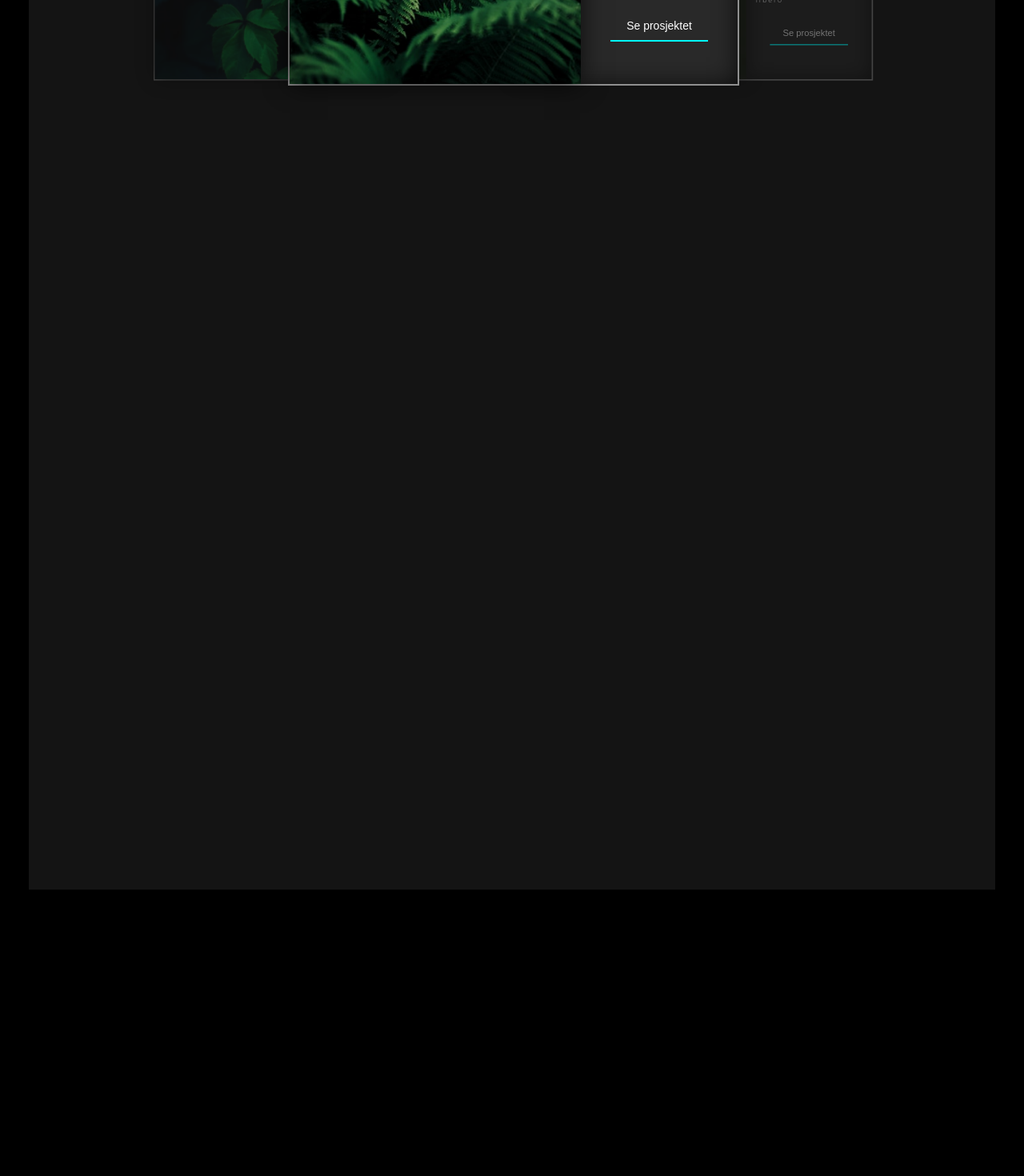
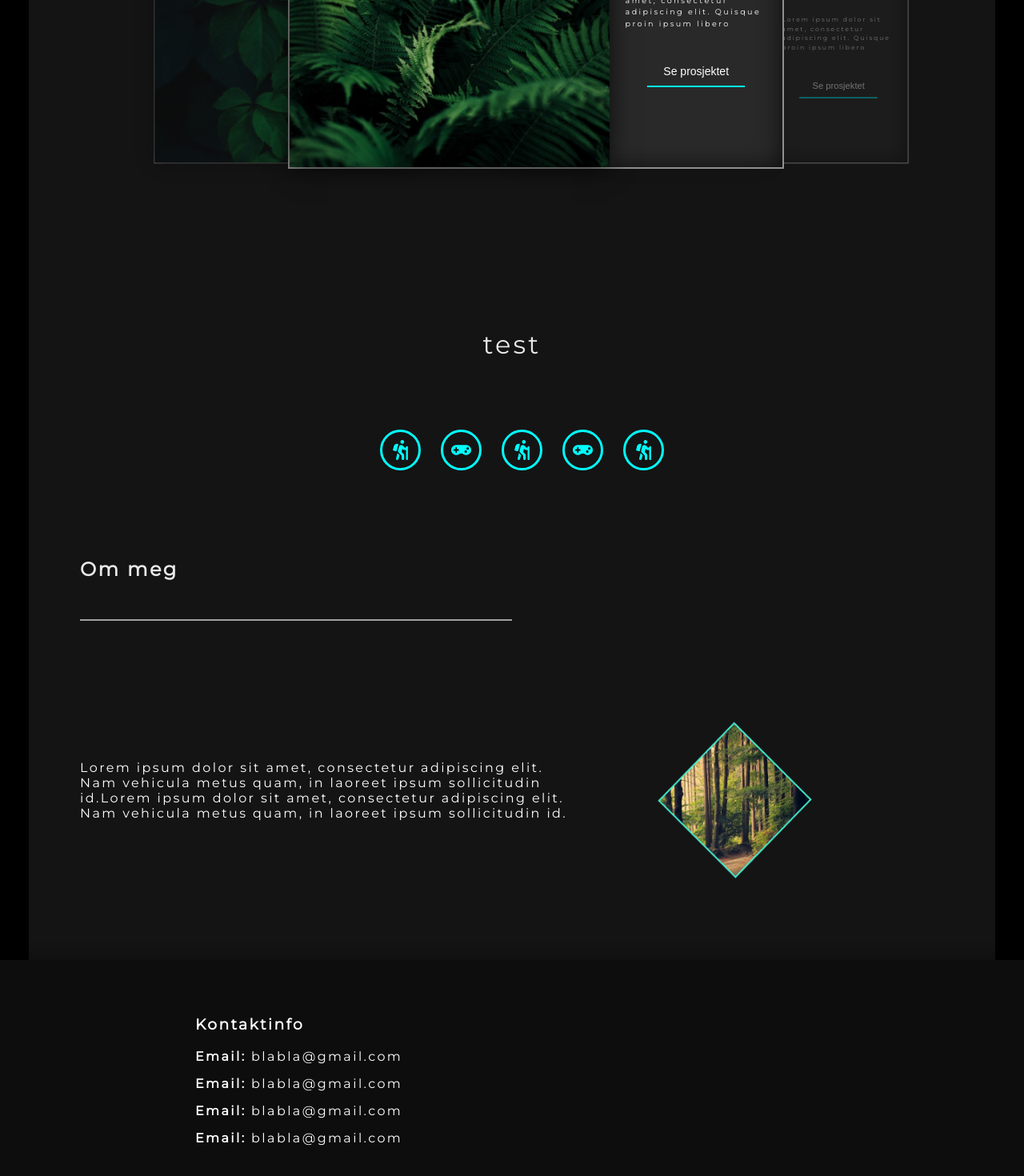
Before and after one commit to Sondre94/Portfolio, a React (Create React App) app: page / in a window 1280 px wide. Shown: the part 888-2358 px from the top of the page at 80% size. Before the commit the page ends 2000 px from the top, so only its background shows below. Built offline with nearby package versions, Linux system fonts and the light colour scheme.

Commit message:
added all sections and basic styling

```diff
--- a/src/App.js
+++ b/src/App.js
@@ -2,13 +2,21 @@ import { MainContent } from "./styles";
 import NavBar from "./components/NavBar";
 import Header from "./components/Header";
 import Projects from "./components/Projects";
+import About from "./components/About";
+import Footer from "./components/Footer";
+import Interesser from "./components/Interesser-section/Interesser";
 
 export default function App() {
   return (
-    <MainContent>
-      <NavBar />
-      <Header />
-      <Projects />
-    </MainContent>
+    <>
+      <MainContent>
+        <NavBar />
+        <Header />
+        <Projects />
+        <Interesser />
+        <About />
+      </MainContent>
+      <Footer />
+    </>
   );
 }
--- /dev/null
+++ b/src/components/About.jsx
@@ -0,0 +1,17 @@
+import { SectionTitleH3, AboutSection } from "../styles";
+import { headerparagraph } from "./textconsts";
+
+export default function About() {
+  return (
+    <>
+      <SectionTitleH3>Om meg</SectionTitleH3>
+      <AboutSection>
+        <p className="about-p">
+          {headerparagraph}
+          {headerparagraph}
+        </p>
+        <img src={require("../images/about.png")} className="about-img" />
+      </AboutSection>
+    </>
+  );
+}
--- /dev/null
+++ b/src/components/Footer.jsx
@@ -0,0 +1,27 @@
+import { StyledFooter } from "../styles";
+
+export default function Footer() {
+  return (
+    <StyledFooter>
+      <div className="text-container">
+        <div className="contact-info">
+          <h3>Kontaktinfo</h3>
+          <ul className="kontaktinfo-list">
+            <li>
+              <strong>Email:</strong> blabla@gmail.com
+            </li>
+            <li>
+              <strong>Email:</strong> blabla@gmail.com
+            </li>
+            <li>
+              <strong>Email:</strong> blabla@gmail.com
+            </li>
+            <li>
+              <strong>Email:</strong> blabla@gmail.com
+            </li>
+          </ul>
+        </div>
+      </div>
+    </StyledFooter>
+  );
+}
--- /dev/null
+++ b/src/components/Interesser-section/Interesser.jsx
@@ -0,0 +1,28 @@
+import "./interesser.css";
+import { InteresserSection } from "../../styles";
+import { FaHiking, FaGamepad } from "react-icons/fa";
+
+export default function Interesser() {
+  return (
+    <InteresserSection>
+      <p>test</p>
+      <div className="BtnSection">
+        <button className="IconBtn">
+          <FaHiking></FaHiking>
+        </button>
+        <button className="IconBtn">
+          <FaGamepad></FaGamepad>
+        </button>{" "}
+        <button className="IconBtn">
+          <FaHiking></FaHiking>
+        </button>
+        <button className="IconBtn">
+          <FaGamepad></FaGamepad>
+        </button>
+        <button className="IconBtn">
+          <FaHiking></FaHiking>
+        </button>
+      </div>
+    </InteresserSection>
+  );
+}
--- /dev/null
+++ b/src/components/Interesser-section/interesser.css
@@ -0,0 +1,22 @@
+.BtnSection {
+  display: flex;
+  justify-content: center;
+  align-items: center;
+  width: 70vh;
+  height: 20vh;
+}
+.BtnSection button {
+  margin-left: 25px;
+  border: 3px solid aqua;
+  background: none;
+  border-radius: 100%;
+  padding: 10px;
+  color: aqua;
+  font-size: 25px;
+}
+
+.IconBtn {
+  display: flex;
+  align-items: center;
+  justify-content: center;
+}
--- a/src/components/projects-section-files/carousel.css
+++ b/src/components/projects-section-files/carousel.css
@@ -11,6 +11,8 @@ input[type="radio"] {
   position: absolute;
   width: 70vh;
   height: 70vh;
+  min-width: 70vh;
+  min-height: 70vh;
 
   transition: transform 0.4s ease;
   cursor: pointer;
@@ -21,7 +23,8 @@ input[type="radio"] {
   justify-content: center;
   flex-direction: column;
   align-items: center;
-  padding: 40px;
+  max-height: 450px;
+  padding-top: 100px;
 }
 
 .cards {
@@ -33,8 +36,10 @@ input[type="radio"] {
 
 .card-img {
   display: flex;
-  width: 100%;
+  width: 110%;
   height: 55%;
+  min-width: 450px;
+  min-height: 250px;
   border: 2px solid rgb(144, 144, 144);
 
   background: #292929;
@@ -50,14 +55,14 @@ input[type="radio"] {
 }
 .project-textarea p {
   line-height: 1.5em;
-  font-size: 10px;
-  padding: 15px;
+  font-size: 0.6em;
+  padding: 0.7em 2em 2.5em;
 }
 
 .project-textarea h3 {
-  padding-top: 20px;
-  padding-bottom: 20px;
-  font-size: 16px;
+  padding-top: 0.5em;
+  padding-bottom: 0.5em;
+  font-size: 0.9em;
   border-bottom: 1px solid white;
 }
 
--- a/src/index.css
+++ b/src/index.css
@@ -12,3 +12,33 @@ body {
   vertical-align: middle;
   padding: 0 15px;
 }
+
+.about-img {
+  height: 200px;
+  padding-left: 50px;
+}
+
+.about-p {
+  margin: 0;
+  padding-top: 50px;
+  padding-right: 50px;
+  max-width: 60%;
+}
+
+.text-container {
+  width: 65%;
+  margin: 0 auto;
+  padding-left: 40px;
+  padding-top: 50px;
+  padding-bottom: 0;
+}
+
+.kontaktinfo-list {
+  list-style: none;
+  padding: 0;
+  margin: 0;
+}
+
+.kontaktinfo-list li {
+  margin-top: 15px;
+}
--- a/src/styles.js
+++ b/src/styles.js
@@ -5,7 +5,6 @@ import styled from "styled-components";
 const MainContent = styled.div`
   background: #141414;
   max-width: 1080px;
-  height: 2000px;
   padding-left: 4em;
   padding-right: 4em;
   margin: 0 auto;
@@ -34,7 +33,7 @@ const StyledNavLinks = styled.li`
 const StyledHeaderContainer = styled.header`
   height: 400px;
   margin: 0 auto;
-  padding-top: 30px;
+  padding-top: 60px;
   display: flex;
   justify-content: space-between;
 `;
@@ -50,18 +49,39 @@ const SectionTitle = styled.h2`
 const SectionTitleH3 = styled.h3`
   color: rgba(255, 255, 255, 0.9);
   font-size: 1.5em;
-  padding: 1.3em 0 1.4em 0;
+  padding: 1.3em 0 2em 0;
   border-bottom: 2px solid rgba(255, 255, 255, 0.6);
   max-width: 540px;
 `;
 
 const HeaderContainerLeft = styled.div`
   width: 80%;
+  padding-right: 20%;
 `;
 
 // Section paragraph
 const SectionParagraph = styled.p`
   margin-top: 3em;
+`;
+
+// interesse section
+const InteresserSection = styled.div`
+  display: flex;
+  flex-direction: column;
+  align-items: center;
+  color: rgba(255, 255, 255, 0.9);
+  font-size: 2em;
+  letter-spacing: 0.1em;
+  font-weight: 400;
+`;
+
+//About section
+
+const AboutSection = styled.div`
+  display: flex;
+  padding-top: 100px;
+  padding-right: 50px;
+  padding-bottom: 100px;
 `;
 
 //button
@@ -85,6 +105,14 @@ const StyledProjectCardButton = styled.button`
   padding: 10px 20px;
 `;
 
+const StyledFooter = styled.footer`
+  background: #0d0d0d;
+  width: 100%;
+  height: 300px;
+  margin: 0 auto;
+  padding-bottom: 0;
+  box-shadow: -1px -5px 25px 0px rgba(0, 0, 0, 0.3);
+`;
 export {
   MainContent,
   StyledNavBar,
@@ -96,4 +124,7 @@ export {
   StyledButton,
   SectionTitleH3,
   StyledProjectCardButton,
+  InteresserSection,
+  AboutSection,
+  StyledFooter,
 };
```
Also changed, not shown: src/images/about.png (added).
